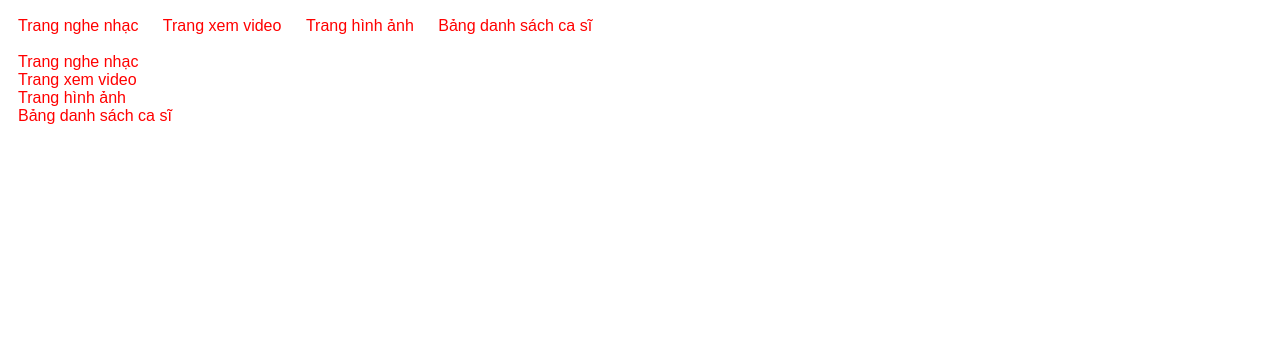
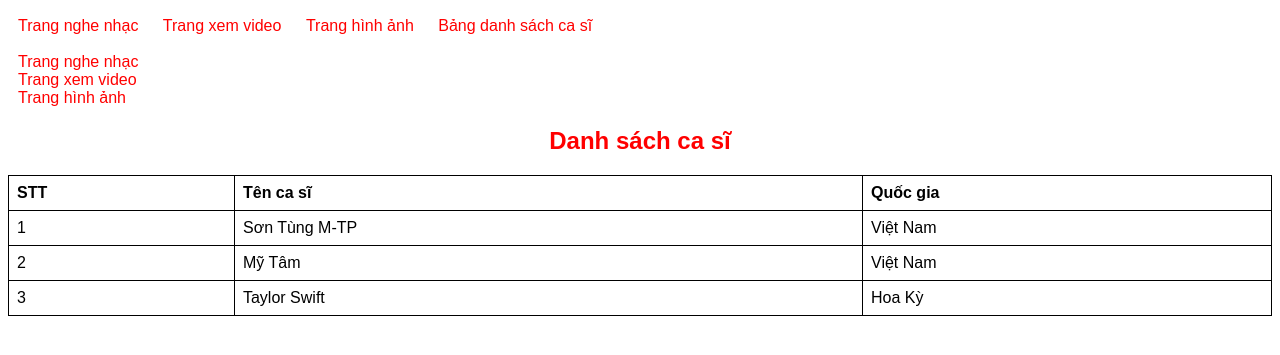
Before and after one commit to Chidz2007/cuoi-ki-1, a plain HTML site: page index.html in a window 1280 px wide. Shown: the part 51-406 px from the top of the page. Drawn offline with Linux system fonts and the light colour scheme.

Commit message:
Update index.html

```diff
--- a/index.html
+++ b/index.html
@@ -36,7 +36,49 @@
     <a href="nhac .html">Trang nghe nhạc</a> <br>
     <a href="video.html">Trang xem video</a> <br>
     <a href="anh.html">Trang hình ảnh</a> <br>
-    <a href="ds.html">Bảng danh sách ca sĩ</a> <br>
+    <style>
+    table {
+      border-collapse: collapse;
+      width: 100%;
+    }
+
+    th, td {
+      border: 1px solid black;
+      padding: 8px;
+      text-align: left;
+    }
+  </style>
+</head>
+<body>
+
+  <h2>Danh sách ca sĩ</h2>
+
+  <table>
+    <thead>
+      <tr>
+        <th>STT</th>
+        <th>Tên ca sĩ</th>
+        <th>Quốc gia</th>
+      </tr>
+    </thead>
+    <tbody>
+      <tr>
+        <td>1</td>
+        <td>Sơn Tùng M-TP</td>
+        <td>Việt Nam</td>
+      </tr>
+      <tr>
+        <td>2</td>
+        <td>Mỹ Tâm</td>
+        <td>Việt Nam</td>
+      </tr>
+      <tr>
+        <td>3</td>
+        <td>Taylor Swift</td>
+        <td>Hoa Kỳ</td>
+      </tr>
+    </tbody>
+  </table>
   </div>
 
 </body>
```
